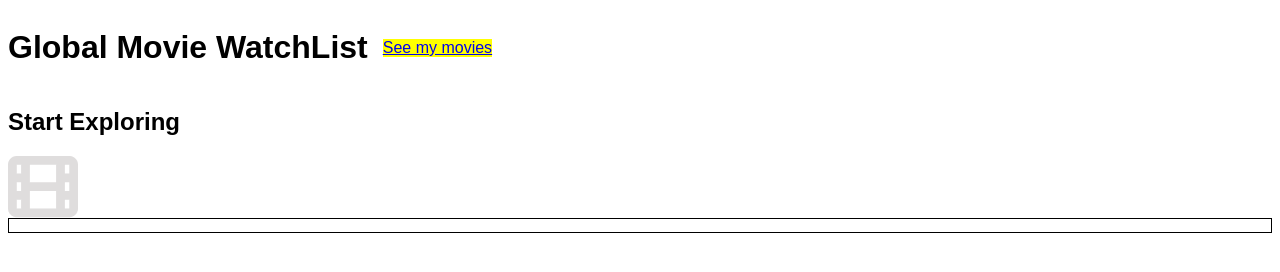
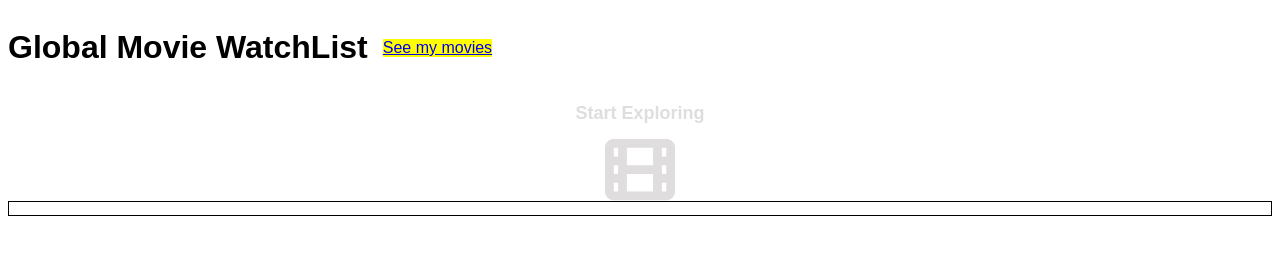
Before and after one commit to egiberne/movie-watchlist, a plain HTML site: page src/frontend/index.html in a window 1280 px wide. Drawn offline with Linux system fonts and the light colour scheme.

Commit message:
- Center the section element in the main element with flex model. - Center element in section with flex model

```diff
--- a/src/frontend/index.css
+++ b/src/frontend/index.css
@@ -19,9 +19,26 @@ nav{
     padding:15px;
 }
 
+main {
+    display :flex;
+    align-items: center;
+    justify-content: center;
+}
+
 section {
+    display: flex;
+    flex-direction: column;
+    align-items: center ;
+    justify-content: center;
+}
+section > h2 {
+    color:#DFDDDD;
+    font-weight: 700;
+    font-size:18px;
+
 
 }
+
 
 footer{
     border: 1px solid #000;
```
Also changed, not shown: CHANLELOG.md (+3 -1 lines).
